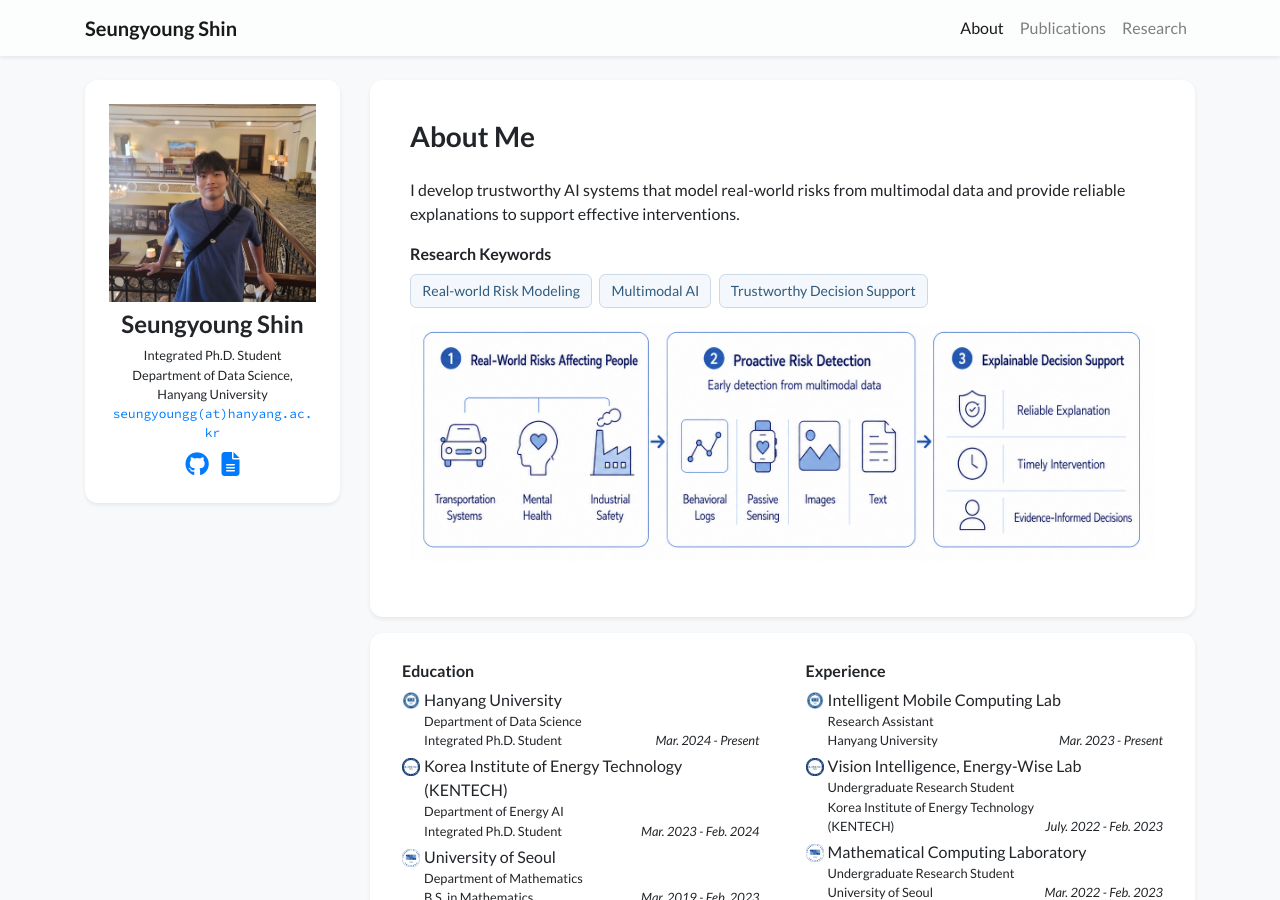
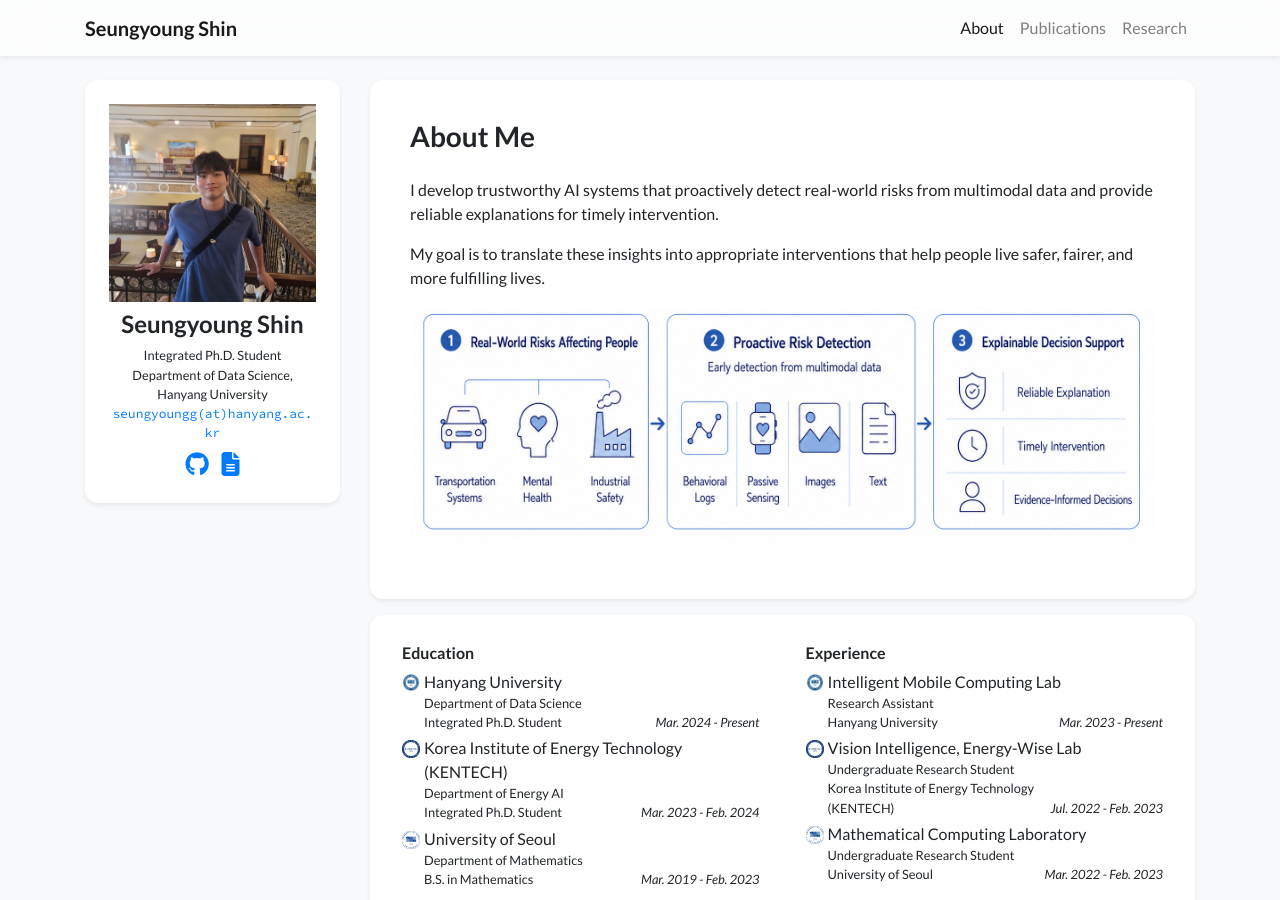
Before and after one commit to seungyoungg/academic-homepage-test, a Jekyll site: the page built from index.html, in a window 1280 px wide and 900 px high. Built offline with Jekyll 4.4.1, drawn with Linux system fonts in a browser that asks for light colours; nearby versions of some CDN libraries; a style sheet for code colours, icons or effects is not loaded.

Commit message:
Update profile.yml

```diff
--- a/_data/profile.yml
+++ b/_data/profile.yml
@@ -20,56 +20,19 @@ short_bio_text_justify: false
 
 short_bio: >-
   <p>
-    I develop trustworthy AI systems that model real-world risks from multimodal data
-    and provide reliable explanations to support effective interventions.
+    I develop trustworthy AI systems that proactively detect real-world risks
+    from multimodal data and provide reliable explanations for timely intervention.
   </p>
 
-  <div style="margin-top: 1rem;">
-    <strong style="display: block; margin-bottom: 0.5rem;">
-      Research Keywords
-    </strong>
+  <p style="margin-bottom: 0;">
+    My goal is to translate these insights into appropriate interventions
+    that help people live safer, fairer, and more fulfilling lives.
+  </p>
 
-    <div style="display: flex; flex-wrap: wrap; gap: 0.45rem;">
-      <span style="
-        display: inline-block;
-        padding: 0.35rem 0.7rem;
-        border: 1px solid #cbd8e6;
-        border-radius: 0.4rem;
-        background-color: #f4f8fc;
-        color: #315b7d;
-        font-size: 0.88rem;
-        font-weight: 500;
-      ">
-        Real-world Risk Modeling
-      </span>
-
-      <span style="
-        display: inline-block;
-        padding: 0.35rem 0.7rem;
-        border: 1px solid #cbd8e6;
-        border-radius: 0.4rem;
-        background-color: #f4f8fc;
-        color: #315b7d;
-        font-size: 0.88rem;
-        font-weight: 500;
-      ">
-        Multimodal AI
-      </span>
-
-      <span style="
-        display: inline-block;
-        padding: 0.35rem 0.7rem;
-        border: 1px solid #cbd8e6;
-        border-radius: 0.4rem;
-        background-color: #f4f8fc;
-        color: #315b7d;
-        font-size: 0.88rem;
-        font-weight: 500;
-      ">
-        Trustworthy Decision Support
-      </span>
-    </div>
-  </div>
+research_keywords:
+  - Proactive Risk Detection
+  - Multimodal Learning
+  - Explainable Decision Support
 
 portrait_url: /assets/images/photos/seungyoung_shin.jpg
 
@@ -108,7 +71,7 @@ experience:
     position: >-
       Undergraduate Research Student <br/>
       Korea Institute of Energy Technology (KENTECH)
-    date: July. 2022 - Feb. 2023
+    date: Jul. 2022 - Feb. 2023
 
   - name: Mathematical Computing Laboratory
     logo: /assets/images/badges/uos.png
```
